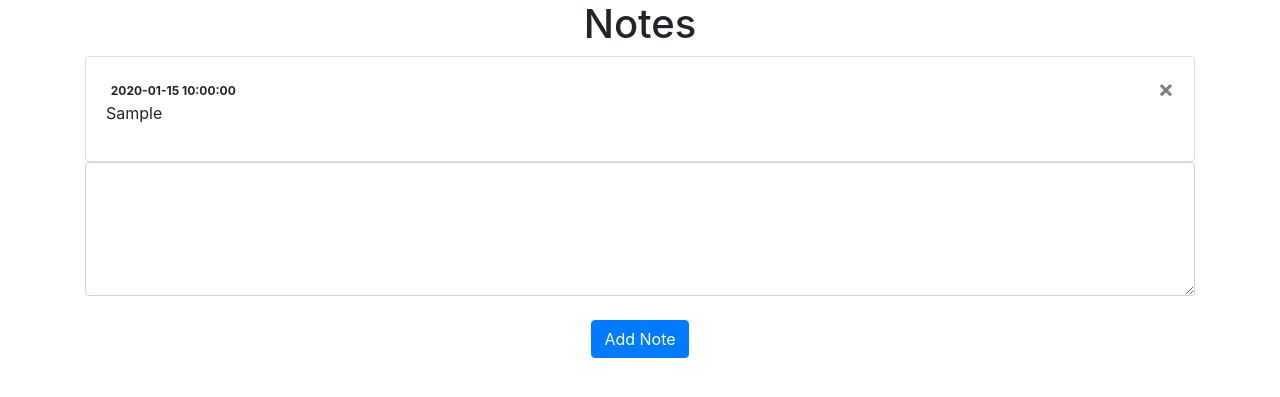
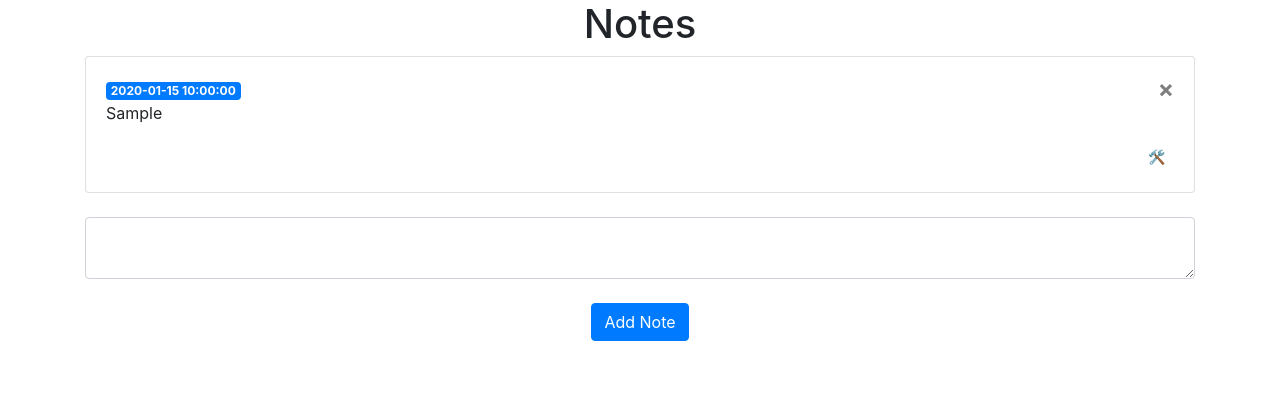
Before and after one commit to pgredys/memo_panel, a Flask app: page / in a window 1280 px wide. Shown: the part 56-453 px from the top of the page. Run offline with Flask 3, Linux system fonts and the light colour scheme; a user stored in the database is signed in; tables that the repository leaves empty hold one stand-in row (values such as "Sample post"); some libraries are stand-ins or nearby versions.

Commit message:
new edit button

```diff
--- a/website/templates/home.html
+++ b/website/templates/home.html
@@ -5,18 +5,20 @@
   {% for note in user.notes %}
   <div class="card">
         <div class="card-body">
-            <span class="badge badge-default">{{ note.date }}</span>
-            <button type="button" class="close" onClick="deleteNote({{ note.id }})">
-            <span aria-hidden="true">&times;</span></button>
+            <span class="badge badge-primary">{{ note.date }}</span>
+                <button type="button" class="close" style="float: right;"
+                        onClick="deleteNote({{note.id}})">
+                <span aria-hidden="true">&times;</span></button>
+                <p>{{ note.data |safe }}</p>
 
-            <p>{{ note.data |safe }}</p>
+                <button type="button" style="float: right;" class="btn btn-sm">🛠️</button>
         </div>
     </div>
 
   {% endfor %}
 </ul>
 <form method="POST">
-  <textarea name="note" id="note" class="form-control" rows="5" ></textarea>
+    <label for="note"></label><textarea name="note" id="note" class="form-control"></textarea>
   <br />
   <div align="center">
     <button type="submit" class="btn btn-primary">Add Note</button>
```
